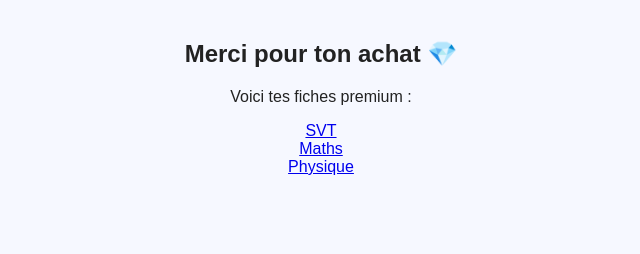
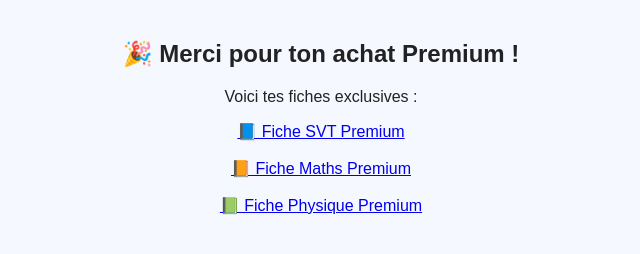
Before and after one commit to minicourscontact-bit/Minicours, a website: page public/premium.html in a window 1280 px wide. Shown: the whole page, without its empty margins (319-959 px from the left). Drawn offline with Linux system fonts and the light colour scheme.

Commit message:
Update premium page with new purchase message and links

```diff
--- a/public/premium.html
+++ b/public/premium.html
@@ -7,10 +7,13 @@
   <link rel="stylesheet" href="style.css">
 </head>
 <body>
-  <h2>Merci pour ton achat 💎</h2>
-  <p>Voici tes fiches premium :</p>
-  <a href="/svt.pdf" download>SVT</a><br>
-  <a href="/maths.pdf" download>Maths</a><br>
-  <a href="/physique.pdf" download>Physique</a>
+
+  <h2>🎉 Merci pour ton achat Premium !</h2>
+  <p>Voici tes fiches exclusives :</p>
+
+  <a href="/download?file=svt.pdf">📘 Fiche SVT Premium</a><br><br>
+  <a href="/download?file=maths.pdf">📙 Fiche Maths Premium</a><br><br>
+  <a href="/download?file=physique.pdf">📗 Fiche Physique Premium</a>
+
 </body>
 </html>
```
